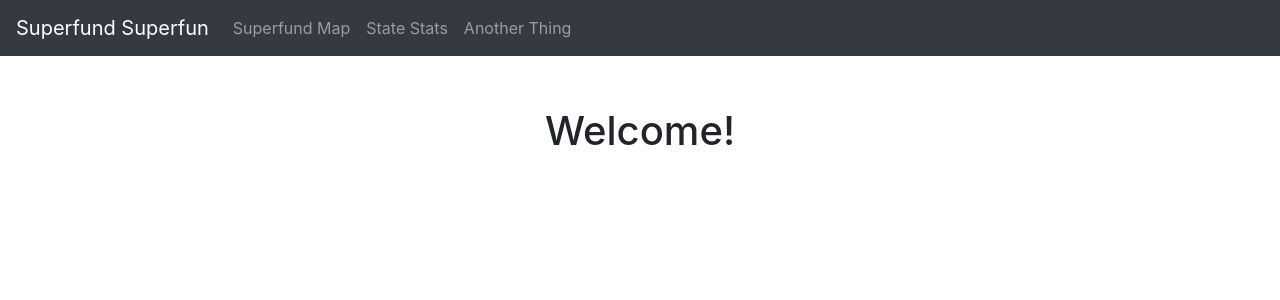
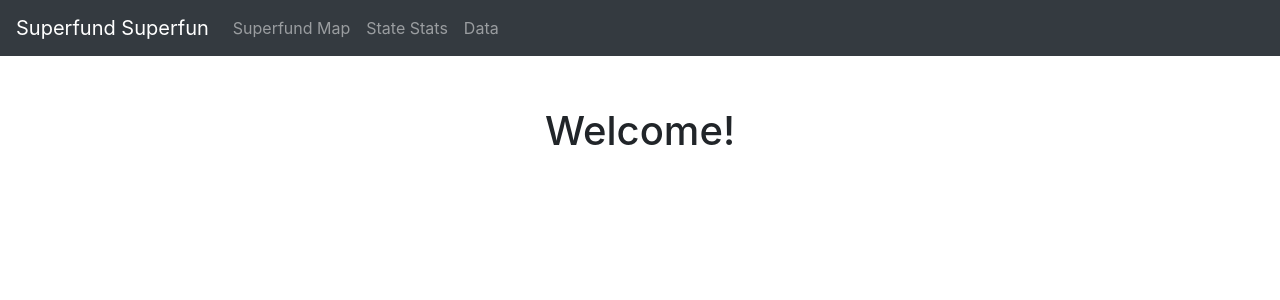
Before and after one commit to ocsc-datascience/superfund-superfun, a Flask app: page / in a window 1280 px wide. Shown: the top 300 px of the page. Run offline with Flask 2, Linux system fonts and the light colour scheme; parts of the project's set-up code (start-up, migrations or seed data) failed here and were passed over; some libraries are stand-ins or nearby versions.

Commit message:
create placeholder for table

```diff
--- a/app.py
+++ b/app.py
@@ -33,6 +33,14 @@ def state_stats():
     r"""Display the state stats plot"""
 
     return render_template("state_stats.html",xpage="state stats")
+
+@app.route("/data")
+def data():
+    r"""Display the data table plot"""
+
+    return render_template("data.html",xpage="Data")
+
+
 
 @app.route("/state_stats/get_data")
 def state_stats_get_data():
--- a/templates/index_core.html
+++ b/templates/index_core.html
@@ -31,10 +31,16 @@
           {% endif %}
             <a class="nav-link" href="state_stats">State Stats</a>
           </li>
+          {% if xpage == "Data" %}
           <li class="nav-item">
-            <a class="nav-link" href="#">Another Thing</a>
+            <a class="nav-link active" href="data">Data</a>
           </li>
-        </ul>
+          {% else %}
+          <li class="nav-item">
+            <a class="nav-link" href="data">Data</a>
+          </li>
+          {% endif %}
+         </ul>
       </div>
     </nav>
     </div>
```
Also changed, not shown: templates/data.html (added, +14 -0 lines).
